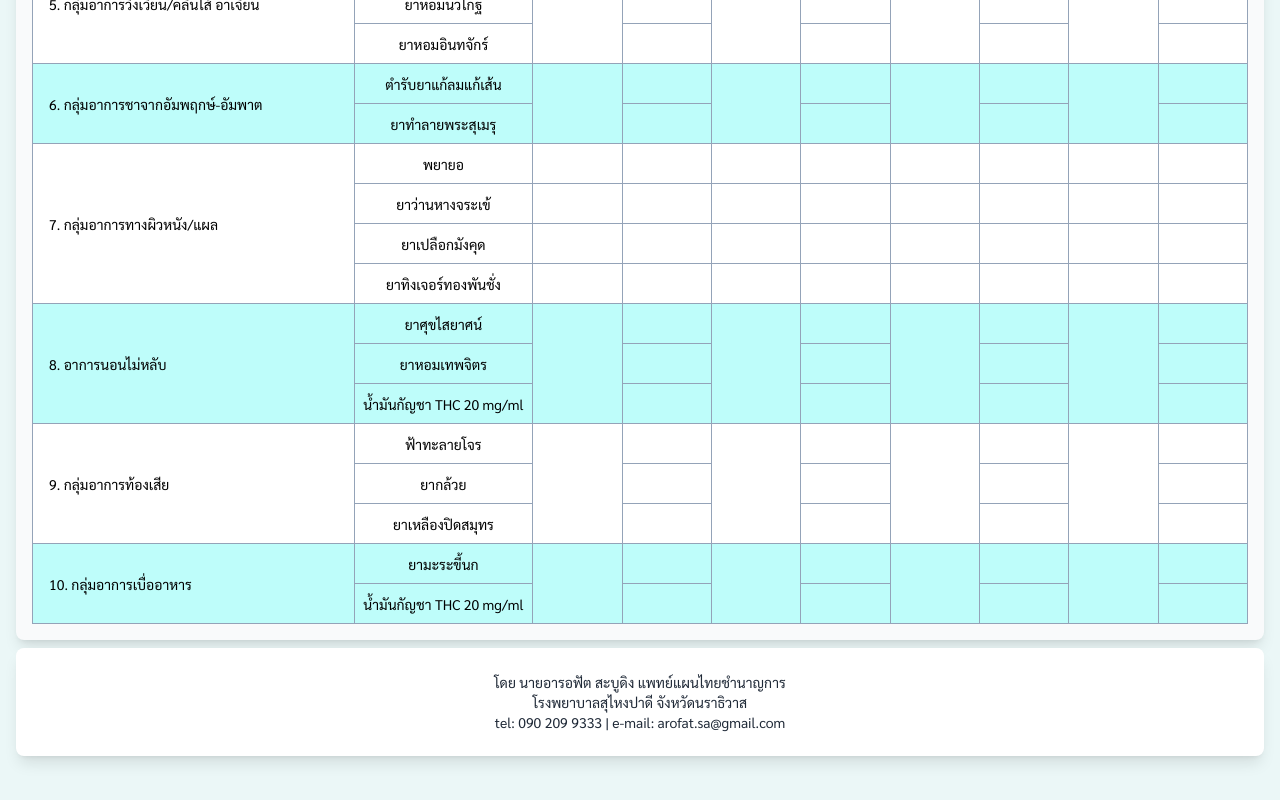
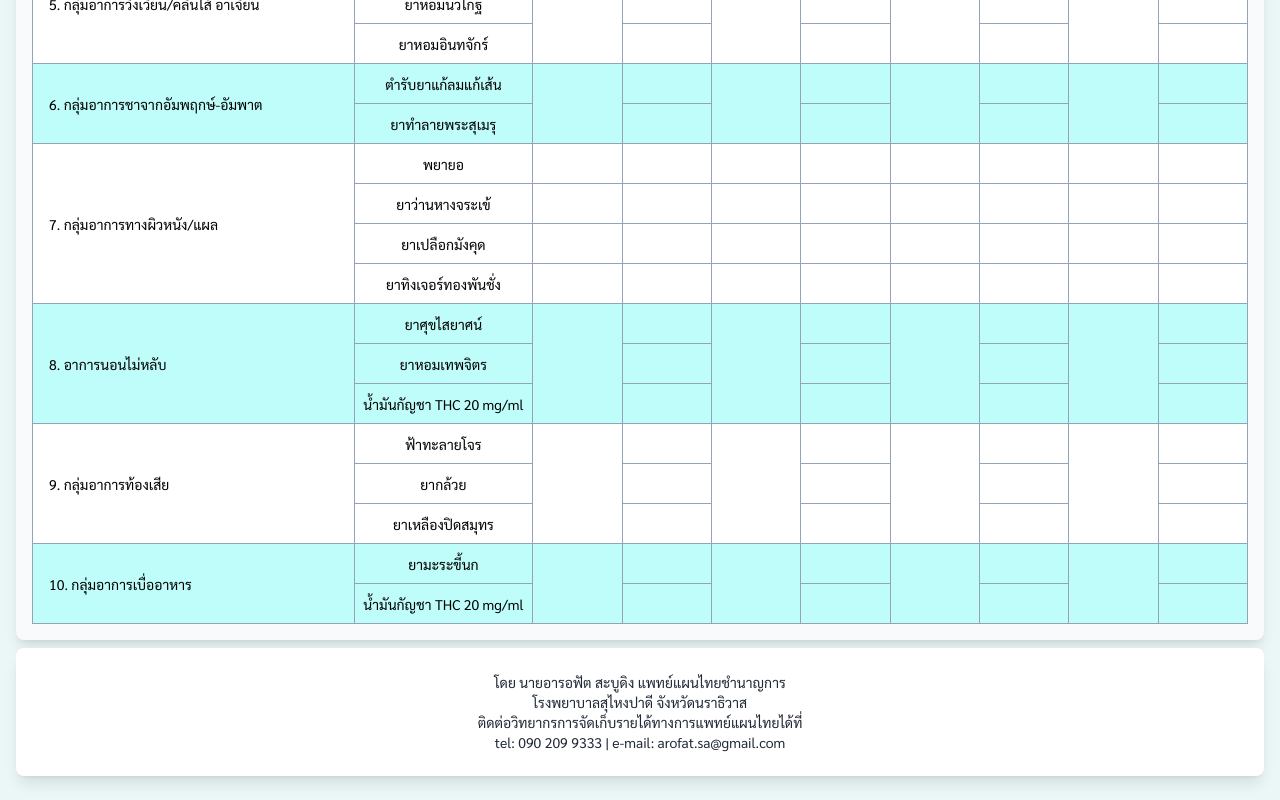
Before and after one commit to arofatsabuding/hosxpV3-10common-32herb, a Next.js app: page / in a window 1280 px wide. Shown: the part 1528-2328 px from the top of the page. Built offline with nearby package versions, Linux system fonts and the light colour scheme.

Commit message:
update README

```diff
--- a/src/app/page.jsx
+++ b/src/app/page.jsx
@@ -2621,6 +2621,7 @@ export default function Thaipadi() {
                   <div className="">
                     <p className="text-[0.25rem] text-center sm:text-sm font-normal text-gray-800">โดย นายอารอฟัต สะบูดิง แพทย์แผนไทยชำนาญการ</p>
                     <p className="text-[0.25rem] text-center sm:text-sm font-normal text-gray-800">โรงพยาบาลสุไหงปาดี จังหวัดนราธิวาส</p>
+                    <p className="text-[0.25rem] text-center sm:text-sm font-normal text-gray-800">ติดต่อวิทยากรการจัดเก็บรายได้ทางการแพทย์แผนไทยได้ที่</p>
                     <p className="text-[0.25rem] text-center sm:text-sm font-normal text-gray-800">tel: 090 209 9333 | e-mail: arofat.sa@gmail.com</p>
                   </div>
                 </div>
```
Also changed, not shown: 1 other file (tests, documents, lock files or other folders).
